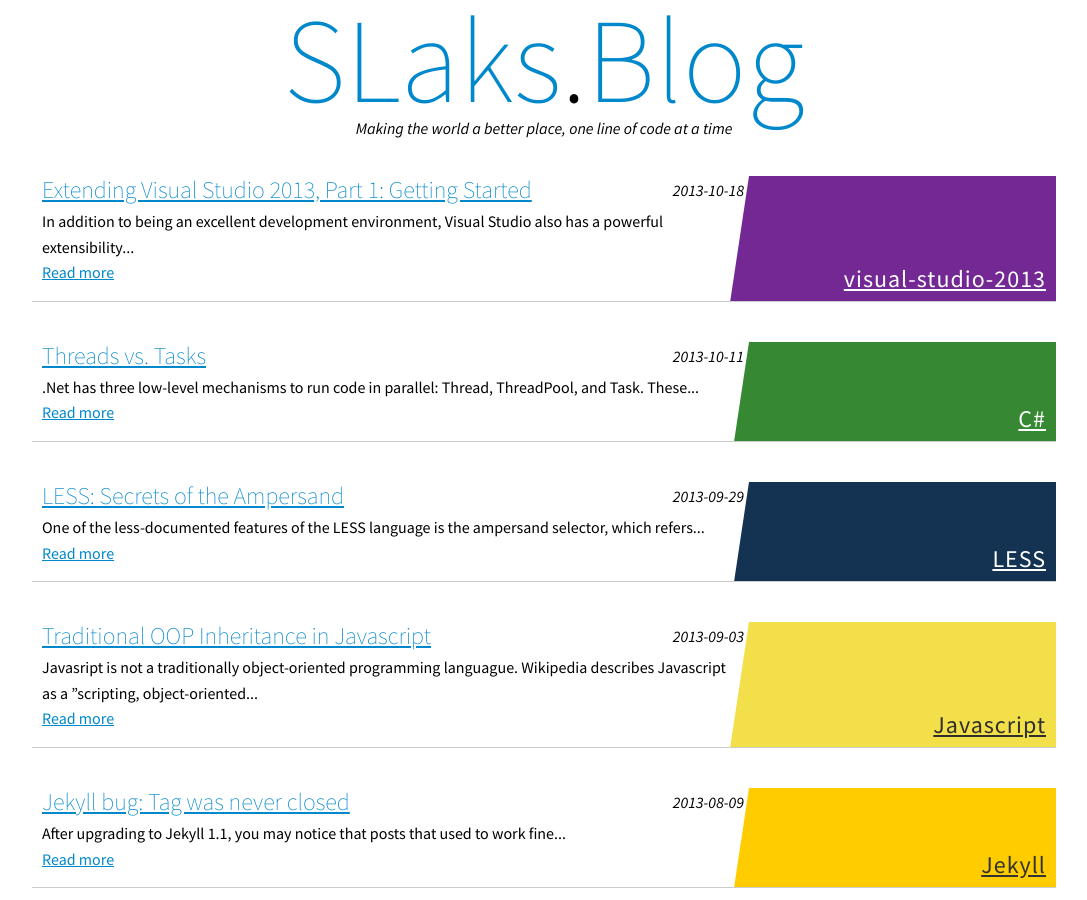
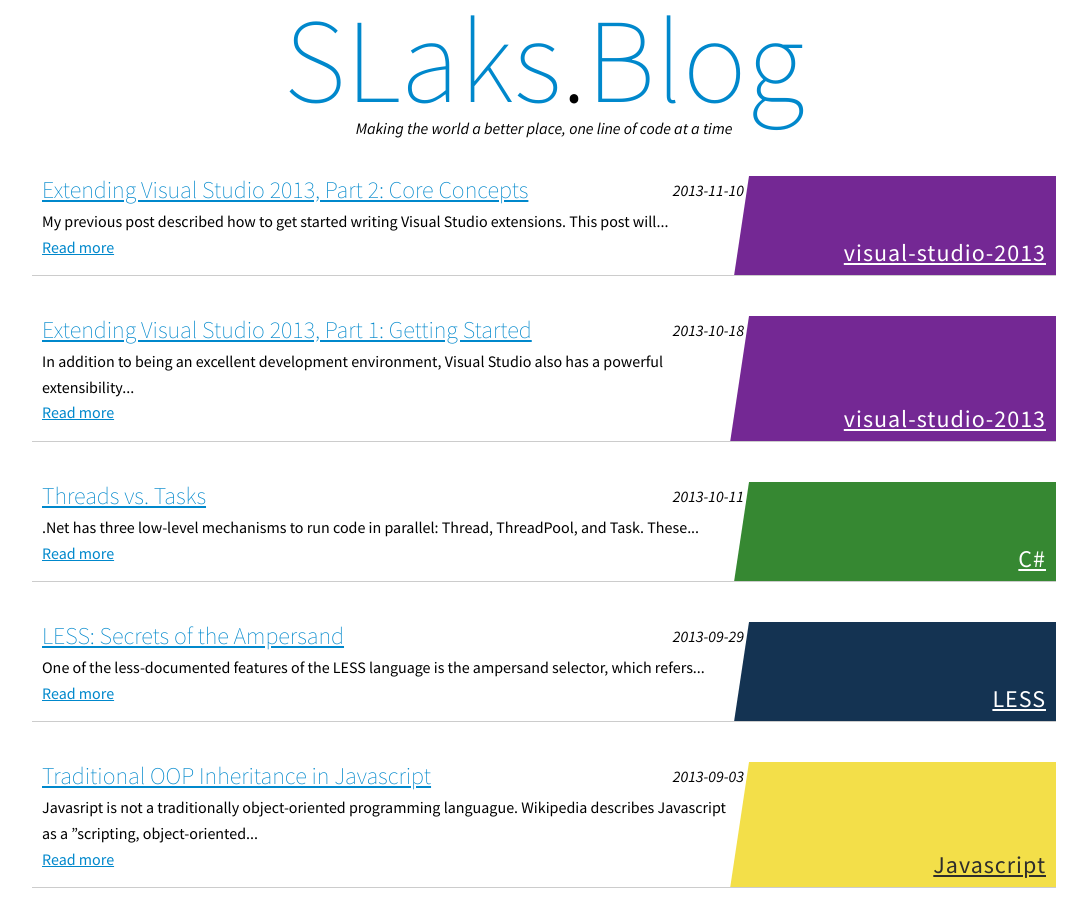
Before and after one commit to SLaks/SLaks.Blog, a Jekyll site: the page built from index.html, in a window 1280 px wide and 900 px high. Shown: the whole window, without its empty margins (96-1183 px from the left). Built offline with Jekyll 4.4.1, drawn with Linux system fonts in a browser that asks for light colours; Markdown is read by kramdown in place of the engine named in the settings; some of the changed lines change nothing that is shown.

Commit message:
Post: Extending Visual Studio 2013, Part 2

````diff
--- a/_posts/2013-10-18-extending-visual-studio-part-1-getting-started.md
+++ b/_posts/2013-10-18-extending-visual-studio-part-1-getting-started.md
@@ -63,4 +63,4 @@
 
 In particular, the editor was completely rewritten in Visual Studio 2010, and is implemented entirely in C# code using WPF.  This new editor uses the [Managed Extensibility Framework (MEF)](http://msdn.microsoft.com/en-us/library/vstudio/dd460648) to load and execute all of its internal components, making it very friendly for extensions.  You can write classes that implement interfaces from the editor and export them using MEF, and the editor will automatically import and run them when it loads appropriate documents.  Similarly, you can import interfaces from the editor to gain access to existing services like colorization and error checking for use within your extension.
 
-In part 2, I will discuss the different services that the editor uses and how it can be extended.
+[_Next time: Core concepts_]({% post_url 2013-11-10-extending-visual-studio-part-2-core-concepts %})
--- /dev/null
+++ b/_posts/2013-11-10-extending-visual-studio-part-2-core-concepts.md
@@ -0,0 +1,105 @@
+---
+title: "Extending Visual Studio 2013, Part 2: Core Concepts"
+layout: "post"
+categories: [visual-studio-2013, vs-extensions]
+---
+
+[My previous post]({% post_url 2013-10-18-extending-visual-studio-part-1-getting-started %}) described how to get started writing Visual Studio extensions.  This post will introduce the basic concepts needed to work with Visual Studio's extensibility APIs.
+
+#Creating an extension
+
+The Visual Studio SDK includes a number of templates for creating extensions.  Which template you use depends on what parts of Visual Studio you want to extend.
+
+##Editor Extensions
+If you only want to extend the new WPF editor, you can create an editor extension.  Editor extensions allow you to add or change features (IntelliSense, highlighting, etc) for existing languages that use the new editor, as well as creating entirely new language service with their own syntax highlighting & IntelliSense.  These projects simply export MEF components to be consumed by the editor, without involving any COM interop at all.
+
+The SDK includes four different templates for editor extensions; these templates include sample code for specific editor features:
+
+ - The Editor Classifier template contains a simple synax highlighting service for text files.  You will need to write a parser to figure out which spans to highlight
+ - The Editor Margin template creates a WPF control which will be displayed below the text editor.  You can easily change where the margin will appear; you will need to write a useful UI to display in the margin.
+ - The Editor Text Adornment template adds WPF visuals within the text, relative to individual characters.  You will need to write code to determine where to place visuals, and design visuals & interactivity to display.
+ - Finally, the Editor Viewport Adornment template adds UI to the text editor itself.  You will need to figure out what UI to display, and what z-index it should get among the [text editor's existing layers](http://msdn.microsoft.com/en-us/library/microsoft.visualstudio.text.editor.predefinedadornmentlayers).
+
+Each of these templates includes a MEF export of the appropriate editor service (eg, `IClassifierProvider`, `IWpfTextViewMarginProvider`, or `IVsTextViewCreationListener`) for the editor to import and invoke.  Extensions can export as many components as you want; you can freely mix and match exports from different templates in your project.  If you want to extend a different part of the editor (eg, IntelliSense, outlining, or error checking), you can start from any of these templates, then delete the existing classes and start fresh.
+
+##VsPackage extensions
+If you want to extend other aspects of Visual Studio, you'll need to dig into the older COM code and create a VsPackage project.  VsPackages can extend all other parts of Visual Studio, including tool windows, options pages, project system, and menu/toolbar commands.  They can also add event handlers to other parts of Visual Studio to further customize behavior.
+
+VsPackage extensions are created from the VsPackage project template, which will open a wizard allowing you to add sample functionality to your package.  You can create a sample menu command, a custom tool window, or a fully custom editor (hosting your own WinForms control such as a designer rather than the built-in WPF text editor), then edit the samples to include your actual functionality.
+
+
+##More advanced extensions
+Visual Studio extensions are packaged in VSIX files, which are ZIP files containing DLLs and other files used by the extension.  When you install an extension, the VSIX installer will extract the VSIX to a folder for the extension, in `<user profile>\AppData\Local\Microsoft\VisualStudio\12.0\Extensions\<random characters>`.  If your extension needs other files (eg, a separate EXE file), you can add the files to your project, then set `Include in VSIX` to true in the Properties window.  You can get the installation directory in your code from `Path.GetDirectoryName(typeof(YourType).Assembly.Location)`.
+
+The VSIX file also controls how your DLL is loaded by Visual Studio; this is specified by the Assets section [`Source.extension.vsixmanifest` file](http://msdn.microsoft.com/en-us/library/vstudio/ee943167.aspx) in the extension project.  To load a VsPackage from your project, register it as a `Microsoft.VisualStudio.VsPackage` asset; to load MEF exports, use `Microsoft.VisualStudio.MefComponent` (the project templates do this for you).  If you want to use both approaches in the same extension, you'll need to register the project twice; once as each asset type.
+
+#Working with VsPackages
+
+VsPackage extensions must contain a class that implements [`IVsPackage`](http://msdn.microsoft.com/en-us/library/microsoft.visualstudio.shell.interop.ivspackage), which Visual Studio will call to intialize the extension.  Most managed extensions will instead inherit the [`Package` helper class](http://msdn.microsoft.com/en-us/library/microsoft.visualstudio.shell.package), which implements most of this and other basic interfaces for you, leaving you free to write actual extensions.  For more information, see [MSDN](http://msdn.microsoft.com/en-us/library/vstudio/bb166209.aspx "Managed VSPackages").
+
+In your package class, you can apply `[Provide*]` attributes to provide options pages, tool windows, project items, and other services.  See [here](http://msdn.microsoft.com/en-us/library/Microsoft.VisualStudio.Shell%28v=vs.110%29.aspx#typeList) (scroll down to `Provide`) for all available attributes.  You can also override the `Initialize()` method to add menu commands (using the `IMenuCommandService` service) and register event handlers.
+
+The COM portions of Visual Studio are linked together using service providers.  To get an instance of a VS-provided COM interface, you need to call `GetService()` on a `ServiceProvider` object and pass it the GUID for the service you need, from the GUID for the matching `SVs*` interface.  It will return a COM object implementing the appropriate `IVs*` interface.
+
+Your `IVsPackage` will get an `IServiceProvider` in its `SetSite()` method, which Visual Studio will call as the extension is initialized.  The `Package` wrapper class implements this for you and saves a reference to the service provider, exposing a `GetService()` method for you to call:
+
+<div class="small"></div>
+```csharp
+var textManager = (IVsTextManager)this.GetService(typeof(SVsTextManager));
+```
+
+In case you need a service in code outside of your package class, it also saves this service provider in the static `ServiceProvider.GlobalProvider` property.  The COM interop classes for the various services you can use are contained in assemblies with names ending in `.Interop`; MSDN has a [full list](http://msdn.microsoft.com/en-us/library/vstudio/bb164686.aspx).
+
+If you need to interact with newer MEF components from a VsPackage, you need to grab Visual Studio's global composition service from from the ServiceProvider:
+
+<div class="small"></div>
+```csharp
+var componentModel = (IComponentModel)ServiceProvider.GlobalProvider.GetService(typeof(SComponentModel));
+```
+The web tools package also has a static helper to retrieve this from the global service provider; see the `WebEditor.CompositionService` property.
+
+#Working with MEF extensions
+Using MEF is much simpler.  You can export components used by the editor by implementing the appropriate editor interface, then decorating your class with the MEF `[Exports]` attribute.  In these classes, you can import other editor services by decorating a field with the `[Imports]` attribute.
+
+The new editor is built around ContentTypes, which map editor services to file types.  Each editor language (C#, HTML, CSS, etc) has a `ContentType` containing the name of the language, as well as a list of base ContentTypes that it inherits.  ContentType inheritance allows you to reuse editor service in more advanced languages; for example, the `Razor` ContentType inherits from the `htmlx` ContentType  (HTMLX is the [new HTML editor](http://madskristensen.net/post/my-road-to-visual-studio-2013) that shipped in VS2013; the old HTML editor is not easily extensible).  You can create your own ContentTypes by applying attributes to MEF-exported static fields; see the documentation for [details](http://msdn.microsoft.com/en-us/library/dd885244.aspx#sectionToggle0) and a [walkthrough](http://msdn.microsoft.com/en-us/library/ee372313.aspx).
+
+Typically, you will only want to export services for certain ContentTypes, or for documents with certain roles (eg, read-only editors, editors that are backed by an actual file, as opposed to the output window, etc).  You can control this by applying filtering attributes like `[ContentType]` or `[TextViewRole]` to your exported class; most editor components will filter by these attributes when importing.
+
+For example:
+
+```csharp
+[Export(typeof(IVsTextViewCreationListener))]
+[ContentType("htmlx")]
+class MyHtmlTextViewCreationListener : IVsTextViewCreationListener {
+    [Import]
+    public IVsEditorAdaptersFactoryService EditorAdaptersFactoryService { get; set; }
+
+    [Import]
+    public IClassifierAggregatorService Classifiers { get; set; }
+
+    [Import]
+    public ICompletionBroker CompletionBroker { get; set; }
+
+    [Import]
+    public IQuickInfoBroker QuickInfoBroker { get; set; }
+
+    [Import]
+    public SVsServiceProvider ServiceProvider { get; set; }
+
+    public void VsTextViewCreated(IVsTextView textViewAdapter) {
+        // ...
+    }
+}
+```
+
+For a full list of importable service, see [MSDN](http://msdn.microsoft.com/en-us/library/dd885243.aspx "Editor Imports").  Note that this list only includes services from the editor itself; other parts of Visual Studio, such as the web tooling, export their own services that are not documented anywhere.  To find these, use a decompiler.
+
+If you need to use a COM-based service, you can get a ServiceProvider by `[Import]`ing an instance of the [`SVsServiceProvider` interface](http://msdn.microsoft.com/en-us/library/microsoft.visualstudio.shell.svsserviceprovider.aspx), as shown in the code above.
+
+Exportable editor services generally fall into two categories: listeners and providers.  Listeners are used to handle events from the editor system.  For example, you can export an `IVsTextViewCreationListener` and the editor will call your function whenever a text view is created.  Similarly, `IWpfTextViewConnectionListener` will notify you when a TextBuffer is created for your ContentType, including new buffers in existing views  (for [projection buffers](http://msdn.microsoft.com/en-us/library/dd885240.aspx#projection)).  Other VS components, such as the web tooling, have their own listeners.
+
+Providers allow the editor to create instances of your services when creating text views of buffers.  Since all MEF-managed parts are essentially singletons and cannot have multiple instances, the editor will import a single instance of an <code>I<i>Whatever</i>Provider</code>.  This provider will expose a `Create()` method that takes a text buffer and returns an  <code>I<i>Whatever</i></code> for that document, allowing the editor to create as many instances as it needs.
+
+For more information on the various services you can provide for the editor, see [MSDN](http://msdn.microsoft.com/en-us/library/dd885244.aspx "Editor Extension Points").
+
+_Next time: Tips from the trenches_
````
